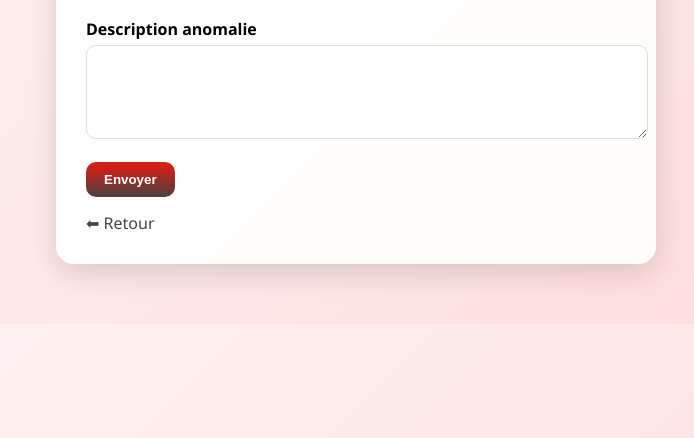
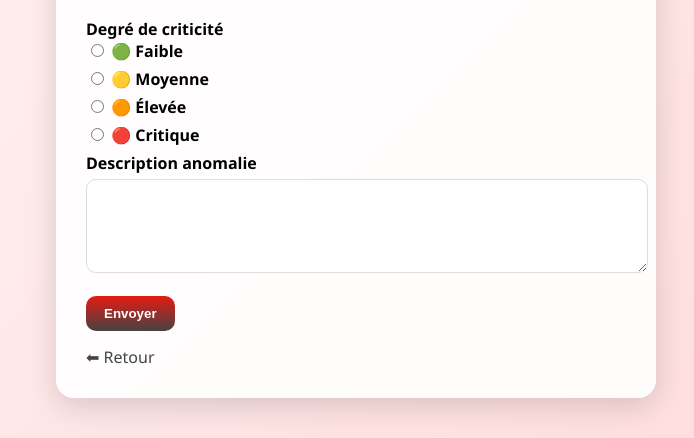
Before and after one commit to Maryelmnaouar/PMP-PLATEFORM, a Flask app: template templates/report_anomaly.html in a window 1280 px wide. Shown: the part 299-737 px from the top of the page, without its empty margins (284-978 px from the left). Run offline with Flask 3, Linux system fonts and the light colour scheme; the template is opened without the code that fills it, so the values that code supplies are empty; parts of the project's set-up code (start-up, migrations or seed data) failed here and were passed over; some libraries are stand-ins or nearby versions.

Commit message:
Update report_anomaly.html

```diff
--- a/templates/report_anomaly.html
+++ b/templates/report_anomaly.html
@@ -52,6 +52,11 @@ border-radius:10px;
 border:1px solid #ddd;
 font-family:inherit;
 }
+.severity label{
+display:block;
+margin-bottom:6px;
+cursor:pointer;
+}
 
 .btn{
 background:linear-gradient(180deg,var(--red-light),var(--red-dark));
@@ -99,6 +104,30 @@ action="{{ url_for( 'report_anomaly' ) }}">
 {% endfor %}
 </select>
 
+<label>Degré de criticité</label>
+
+<div class="severity">
+<label>
+<input type="radio" name="severity" value="LOW" required>
+🟢 Faible
+</label>
+
+<label>
+<input type="radio" name="severity" value="MEDIUM">
+🟡 Moyenne
+</label>
+
+<label>
+<input type="radio" name="severity" value="HIGH">
+🟠 Élevée
+</label>
+
+<label>
+<input type="radio" name="severity" value="CRITICAL">
+🔴 Critique
+</label>
+</div>
+
 <label>Description anomalie</label>
 <textarea name="description" rows="4" required></textarea>
 
```
